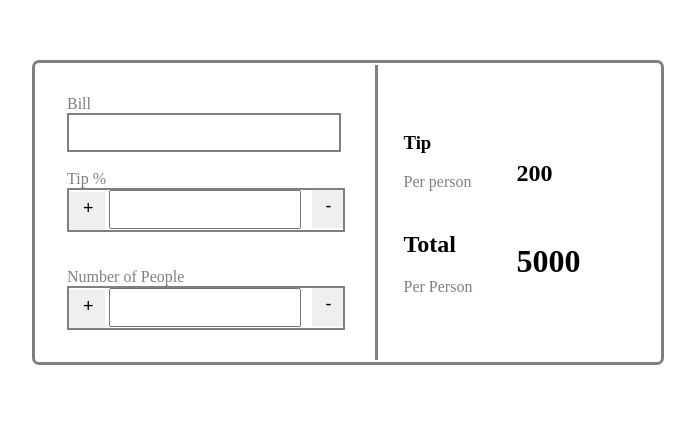
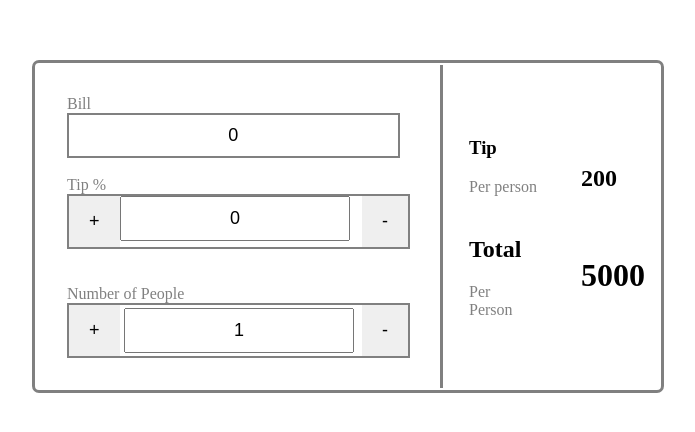
Before and after one commit to shivamnerwal1998/Tip-Calculator, a plain HTML site: page index.html in a window 1280 px wide. Shown: the whole page, without its empty margins (292-987 px from the left). Drawn offline with Linux system fonts and the light colour scheme.

Commit message:
Adding js

```diff
--- a/index.css
+++ b/index.css
@@ -22,20 +22,22 @@ input::-webkit-inner-spin-button {
 
 .inputIcon{
     width:61%;
-    padding:10px 12px 10px 10px ;
-    margin-bottom: 0.4%;
+    padding:10px 10px 10px 10px ;
     text-align: center;
+    font-size: large;
 
 }
 input[type=button]{
-    padding:6px 6px 10.8px 9px;
+    padding:15px 15px 15px 15px;
     border:none;
     font-size: large;
+    text-align: center;
+
 
 }
 .iconDiv{
     border: 2px solid grey;
-
+    align-items: center;
     overflow-x: auto;
 
 }
--- a/index.html
+++ b/index.html
@@ -15,14 +15,16 @@
             <tr>
                 <td id="leftPart">
                     <label for="bill" style="color:grey;">Bill</label></br>
-                    <input type="number" id="bill" style="width:90%;
+                    <input type="number" id="bill" value= 0  style="width:90%;
                     padding: 10px;
-                    border:2px solid gray;"/></br>
+                    border:2px solid gray;
+                    text-align: center;
+                    font-size : large;"/></br>
                     </br>
                     <label for="tip" style="color:grey;">Tip %</label></br>
                     <div class="iconDiv">
-                    <input type="button" value=" + "  />
-                    <input type="number" id="tip"class="inputIcon" value="0%"/>
+                    <input type="button" value=" + " style="float:left"  />
+                    <input type="number" id="tip"class="inputIcon" value=0 />
                     <input type="button" value=" - " style="float:right;"/>
                     </div>
 
@@ -30,8 +32,8 @@
                     </br>
                     <label for="tip" style="color:grey ;">Number of People</label></br>
                     <div class="iconDiv">
-                    <input type="button" value=" + "  />
-                    <input type="number" id="tip" class="inputIcon">
+                    <input type="button" value=" + " />
+                    <input type="number" id="tip" class="inputIcon" value=1 />
                     <input type="button" value=" - " style="float:right;"/>
                     </div>
 
@@ -66,5 +68,5 @@
         </table>
     </div>
 </body>
-
+<script src="index.js"></script>
 </html>
--- a/index.js
+++ b/index.js
@@ -0,0 +1,27 @@
+/*
+   TipCalculator class contains all the methods and
+   proprties of calculator
+*/
+class TipCalculator {
+
+    constructor(){
+        this.bill = 0 ;
+        this.tip = 0  ;
+        this.number = 1 ;
+    }
+
+    totalTip = () =>{
+        let totalTipAmount = this.bill + ((this.bill * this.tip)/100) ;
+        return totalTipAmount ;
+    }
+    tipPerPerson = (totalTip) =>{
+        let tipPerPerson = totalTip/this.number ;
+    }
+
+    billPerPerson = (total) => {
+        let eachShare = total / this.number;
+        return eachShare;
+    }
+
+
+}
```
